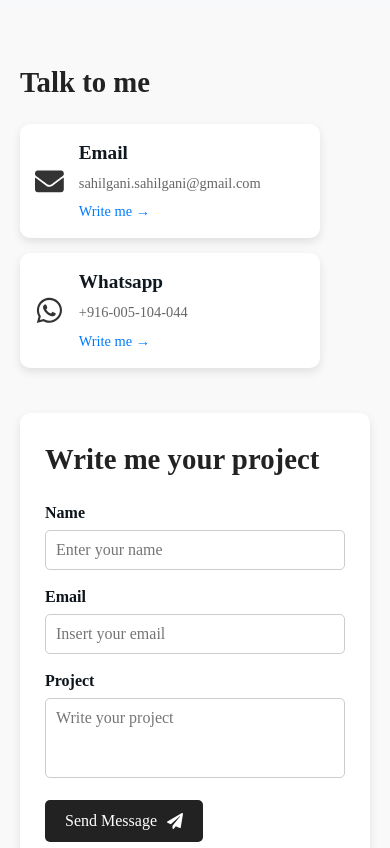
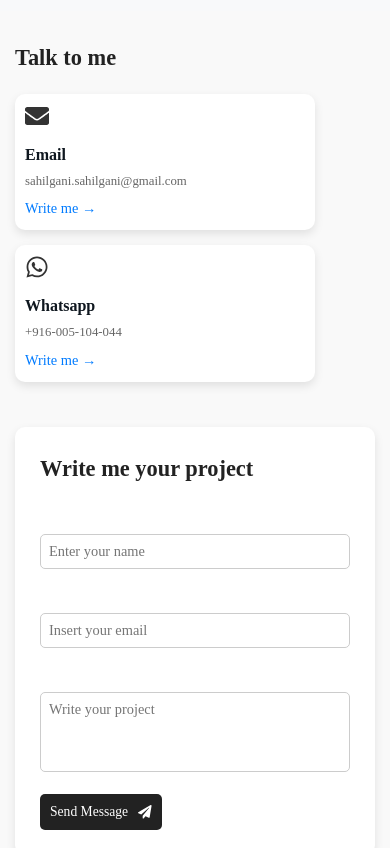
Before and after one commit to sahilbhat079/my-portfolio, a React (Vite) app: page / in a window 390 px wide. Shown: the part 5540-6388 px from the top of the page. Built offline with nearby package versions, Linux system fonts and the light colour scheme.

Commit message:
theme changed indexx.csss chnaged contact jsx section changed and also contact css changed

```diff
--- a/src/components/contactme/Contact.jsx
+++ b/src/components/contactme/Contact.jsx
@@ -1,7 +1,8 @@
-import React, { useState } from "react";
+import React, { useState ,useContext } from "react";
 import styles from "./Contact.module.css";
 import { FaEnvelope, FaWhatsapp, FaFacebookMessenger, FaPaperPlane } from "react-icons/fa";
 import emailjs from "emailjs-com"; // Import emailjs
+import { ThemeContext } from "../../contexts/theme";
 
 const ContactMe = ({
   email = "sahilgani.sahilgani@gmail.com", // Default email
@@ -21,6 +22,7 @@ const ContactMe = ({
   const [isSuccess, setIsSuccess] = useState(null); // to track success/failure
   const [errorMessage, setErrorMessage] = useState('');
   const [loading, setLoading] = useState(false); // Loading state for the button
+  const { themeName } = useContext(ThemeContext);
 
   // Handle form input changes
   const handleChange = (e) => {
@@ -75,7 +77,10 @@ const ContactMe = ({
   };
 
   return (
-    <section id="contact" className={styles.contactSection}>
+    <section
+    id="contact"
+    className={`${styles.contactSection} ${themeName === "dark" ? styles.dark : ""}`}
+  >
       <div className={styles.container}>
 
         {/* Left Side - Contact Methods */}
--- a/src/components/contactme/Contact.module.css
+++ b/src/components/contactme/Contact.module.css
@@ -3,8 +3,16 @@
   padding: 50px 20px;
   background: #f9f9f9;
   animation: fadeIn 1s ease-in-out;
+  transition: background 0.3s ease, color 0.3s ease;
 }
 
+/* Dark mode styles */
+.contactSection.dark {
+  background: #2a2a2a;
+  color: #f5f5f5;
+}
+
+/* Container */
 .container {
   display: flex;
   justify-content: center;
@@ -19,12 +27,19 @@
   max-width: 300px;
 }
 
-.contactOptions h2, .contactForm h2 {
+.contactOptions h2,
+.contactForm h2 {
   font-size: 1.8rem;
   margin-bottom: 20px;
   color: #222;
 }
 
+.contactSection.dark .contactOptions h2,
+.contactSection.dark .contactForm h2 {
+  color: #f5f5f5;
+}
+
+/* Contact Card Styling */
 .contactCard {
   background: white;
   padding: 15px;
@@ -37,6 +52,11 @@
   transition: transform 0.3s ease-in-out;
 }
 
+.contactSection.dark .contactCard {
+  background: #444;
+  color: #f5f5f5;
+}
+
 .contactCard:hover {
   transform: scale(1.05);
 }
@@ -44,6 +64,10 @@
 .contactCard .icon {
   font-size: 1.8rem;
   color: #333;
+}
+
+.contactSection.dark .contactCard .icon {
+  color: #f5f5f5;
 }
 
 .contactCard h3 {
@@ -55,6 +79,10 @@
   color: #666;
   font-size: 0.9rem;
   margin-bottom: 5px;
+}
+
+.contactSection.dark .contactCard p {
+  color: #ccc;
 }
 
 .contactCard a {
@@ -77,6 +105,12 @@
   box-shadow: 0px 4px 10px rgba(0, 0, 0, 0.1);
 }
 
+.contactSection.dark .contactForm {
+  background: #444;
+  color: #f5f5f5;
+}
+
+/* Form Input Styling */
 .inputGroup {
   margin-bottom: 15px;
 }
@@ -95,6 +129,21 @@
   border: 1px solid #ccc;
   font-size: 1rem;
   transition: border 0.3s ease-in-out;
+  color: #222;
+  background: white;
+}
+
+/* Dark mode input fix */
+.contactSection.dark .inputGroup input,
+.contactSection.dark .inputGroup textarea {
+  color: #f5f5f5;
+  background: #333;
+  border: 1px solid #555;
+}
+
+.contactSection.dark .inputGroup input::placeholder,
+.contactSection.dark .inputGroup textarea::placeholder {
+  color: #bbb;
 }
 
 .inputGroup input:focus,
@@ -108,6 +157,7 @@
   height: 80px;
 }
 
+/* Send Button */
 .sendButton {
   display: flex;
   align-items: center;
@@ -128,6 +178,25 @@
   transform: scale(1.05);
 }
 
+/* Spinner (Loading Animation) */
+.spinner {
+  border: 4px solid #f3f3f3; /* Light gray */
+  border-top: 4px solid #3498db; /* Blue */
+  border-radius: 50%;
+  width: 20px;
+  height: 20px;
+  animation: spin 2s linear infinite;
+}
+
+@keyframes spin {
+  0% {
+    transform: rotate(0deg);
+  }
+  100% {
+    transform: rotate(360deg);
+  }
+}
+
 /* Animations */
 @keyframes fadeIn {
   from {
@@ -146,21 +215,66 @@
     flex-direction: column;
     gap: 30px;
   }
+
+  .contactOptions h2,
+  .contactForm h2 {
+    font-size: 1.6rem;
+  }
+
+  .contactCard {
+    padding: 10px;
+  }
+
+  .contactCard h3 {
+    font-size: 1.1rem;
+  }
+
+  .contactCard p {
+    font-size: 0.85rem;
+  }
+
+  .sendButton {
+    font-size: 0.9rem;
+    padding: 10px 15px;
+  }
 }
 
+@media (max-width: 480px) {
+  .contactSection {
+    padding: 30px 15px;
+  }
 
+  .contactOptions h2,
+  .contactForm h2 {
+    font-size: 1.4rem;
+  }
 
+  .contactCard {
+    flex-direction: column;
+    align-items: flex-start;
+    padding: 10px;
+  }
 
-.spinner {
-  border: 4px solid #f3f3f3; /* Light gray */
-  border-top: 4px solid #3498db; /* Blue */
-  border-radius: 50%;
-  width: 20px;
-  height: 20px;
-  animation: spin 2s linear infinite;
+  .contactCard .icon {
+    font-size: 1.5rem;
+  }
+
+  .contactCard h3 {
+    font-size: 1rem;
+  }
+
+  .contactCard p {
+    font-size: 0.8rem;
+  }
+
+  .inputGroup input,
+  .inputGroup textarea {
+    font-size: 0.9rem;
+    padding: 8px;
+  }
+
+  .sendButton {
+    font-size: 0.85rem;
+    padding: 10px;
+  }
 }
-
-@keyframes spin {
-  0% { transform: rotate(0deg); }
-  100% { transform: rotate(360deg); }
-}
--- a/src/index.css
+++ b/src/index.css
@@ -53,16 +53,3 @@ button:focus,
 button:focus-visible {
   outline: 4px auto -webkit-focus-ring-color;
 } */
-
-@media (prefers-color-scheme: light) {
-  :root {
-    color: #0d141b;
-    background-color: #ffffff;
-  }
-  a:hover {
-    color: #747bff;
-  }
-  button {
-    background-color: #f9f9f9;
-  }
-}
```
